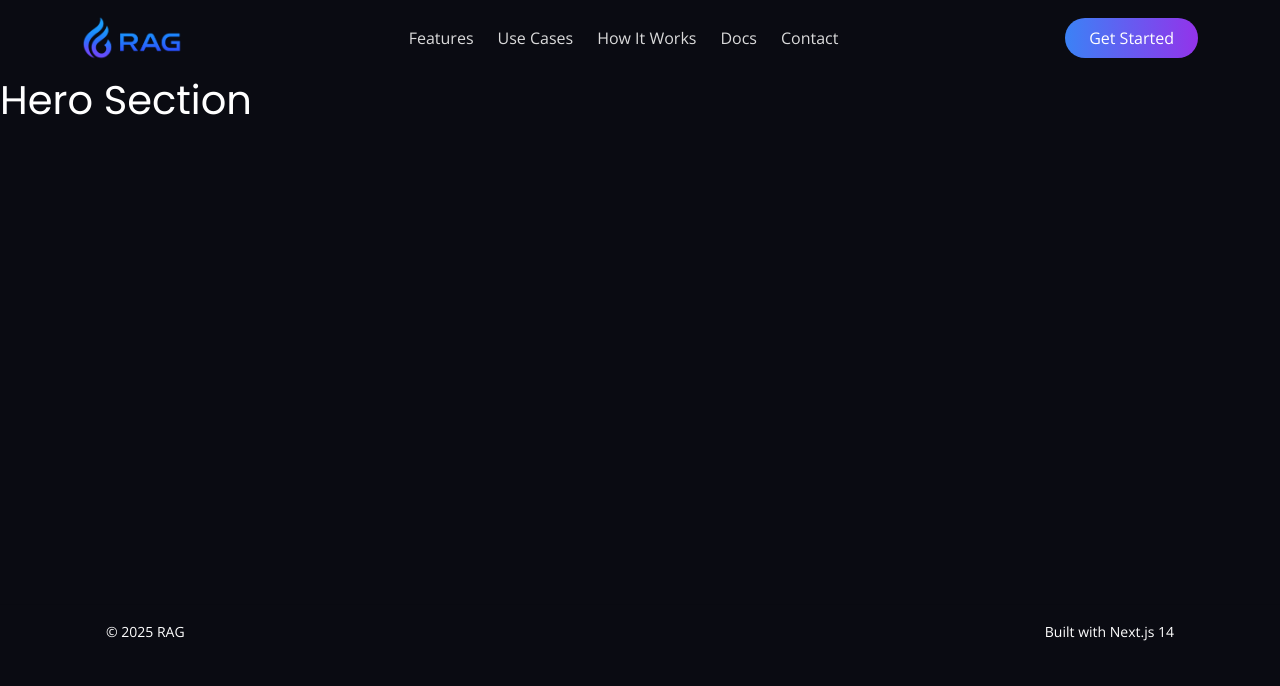
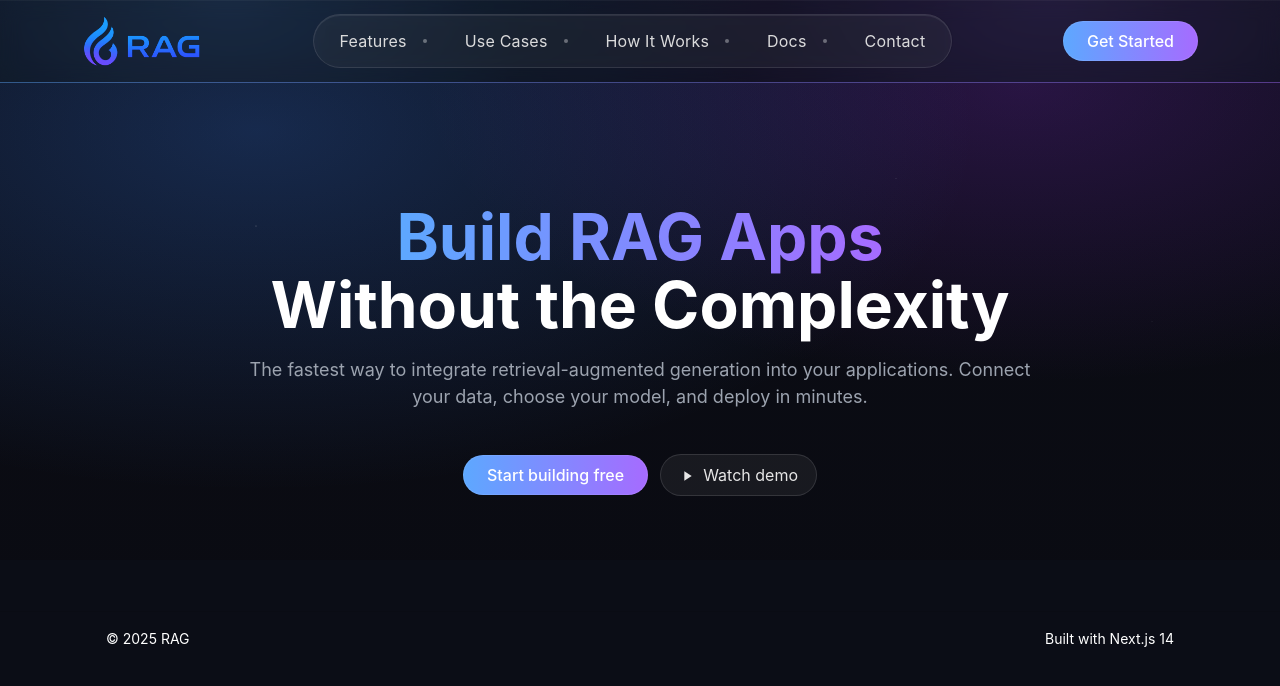
Before and after one commit to dhavalinventam/rag-website, a Next.js app: page / in a window 1280 px wide. Shown: the top 686 px of the page. Built offline with nearby package versions, Linux system fonts and the light colour scheme.

Commit message:
working hero section

```diff
--- a/src/app/layout.tsx
+++ b/src/app/layout.tsx
@@ -1,23 +1,11 @@
 import type { Metadata } from "next";
-import { Open_Sans, Poppins } from "next/font/google";
+// Using local/installed SF UI Display via CSS variables in global styles
 import "bootstrap/dist/css/bootstrap.min.css";
 import "@/styles/global.scss";
 import Header from "@/components/layout/Header";
 import Footer from "@/components/layout/Footer";
 
-const poppins = Poppins({
-  subsets: ["latin"],
-  weight: ["400", "600", "700"],
-  variable: "--font-poppins",
-  display: "swap",
-});
-
-const openSans = Open_Sans({
-  subsets: ["latin"],
-  weight: ["400", "600", "700"],
-  variable: "--font-open-sans",
-  display: "swap",
-});
+// Deprecated font variables removed; use --font-sf from global styles
 
 export const metadata: Metadata = {
   title: {
@@ -47,7 +35,7 @@ export default function RootLayout({
   children: React.ReactNode;
 }>) {
   return (
-    <html lang="en" className={`${poppins.variable} ${openSans.variable}`}>
+    <html lang="en">
       <body>
         <Header />
         <main>{children}</main>
--- a/src/components/layout/Header/Header.module.scss
+++ b/src/components/layout/Header/Header.module.scss
@@ -2,16 +2,29 @@
 
 .header {
   width: 100%;
-  background: $color-bg-primary;
+  background: transparent;
   color: $color-text-light;
   position: sticky;
   top: 0;
   z-index: 50;
-  transition: background-color 0.3s ease, padding 0.3s ease, backdrop-filter 0.3s ease;
+  transition: background-color 0.3s ease, padding 0.3s ease, backdrop-filter 0.3s ease, opacity 0.3s ease;
   position: sticky;
 }
+.header::before {
+  content: "";
+  position: absolute;
+  inset: 0;
+  background:
+    radial-gradient(900px 500px at 18% 0%, rgba($color-accent-blue, 0.28), transparent 60%),
+    radial-gradient(900px 500px at 82% 0%, rgba($color-accent-purple, 0.24), transparent 60%),
+    linear-gradient(180deg, rgba($color-bg-primary, 0.86), rgba($color-bg-primary, 0.6));
+  backdrop-filter: blur(12px) saturate(140%);
+  -webkit-backdrop-filter: blur(12px) saturate(140%);
+  opacity: 0.85;
+  pointer-events: none;
+}
 .brandLogo {
-  max-width: 100px;
+  max-width: 110px;
   height: auto;
 }
 .header::after {
@@ -22,39 +35,59 @@
   bottom: 0;
   height: 1px;
   background: $gradient-primary;
-  opacity: 0;
+  opacity: 0.45;
   transition: opacity 0.3s ease;
 }
 
 .navbar {
-  padding: 1rem 0;
-  background-color: transparent;
-  transition: padding 0.3s ease, background-color 0.3s ease, backdrop-filter 0.3s ease;
+  padding: 0.9rem 0;
+  background-color: rgba($color-bg-primary, 0.16);
+  backdrop-filter: blur(10px);
+  -webkit-backdrop-filter: blur(10px);
+  box-shadow: 0 1px 0 rgba(255, 255, 255, 0.04) inset;
+  transition: padding 0.3s ease, background-color 0.3s ease, backdrop-filter 0.3s ease, box-shadow 0.3s ease;
 }
 
 .brand {
   display: inline-flex;
   align-items: center;
   gap: 10px;
-  font-family: var(--font-poppins), ui-sans-serif, system-ui;
+  font-family: var(--font-sf), ui-sans-serif, system-ui;
   font-weight: 700;
   letter-spacing: 0.5px;
   color: #ffffff;
 }
 
+.navGroup {
+  display: flex;
+  align-items: center;
+  background: rgba(255, 255, 255, 0.05);
+  border: 1px solid rgba(255, 255, 255, 0.1);
+  border-radius: 999px;
+  padding: 10px 16px;
+  box-shadow: inset 0 1px 0 rgba(255, 255, 255, 0.08);
+  backdrop-filter: blur(8px);
+  -webkit-backdrop-filter: blur(8px);
+}
+
 .nav {
-  gap: 24px;
+  gap: 22px;
   align-items: center;
 }
 
 .link {
   position: relative;
-  font-family: var(--font-open-sans), ui-sans-serif, system-ui;
+  font-family: var(--font-sf), ui-sans-serif, system-ui;
   color: $color-text-light;
   opacity: 0.95;
   padding: 0.25rem 0 !important;
+  font-size: 15px;
+  letter-spacing: 0.2px;
   text-decoration: none;
   transition: opacity 0.3s ease;
+  padding-left: 10px !important;
+  padding-right: 10px !important;
+  border-radius: 999px;
 }
 
 .link::after {
@@ -72,6 +105,7 @@
 
 .link:hover {
   opacity: 1;
+  background: rgba(255, 255, 255, 0.08);
 }
 
 .link:hover::after {
@@ -95,6 +129,12 @@
   .nav {
     display: inline-flex;
   }
+  .brandLogo {
+    max-width: 120px;
+  }
+  .link {
+    font-size: 16px;
+  }
 }
 
 .scrolled {
@@ -102,8 +142,27 @@
     opacity: 1;
   }
   .navbar {
-    padding: 0.5rem 0;
-    background-color: rgba($color-bg-primary, 0.85);
-    backdrop-filter: blur(10px);
+    padding: 0.6rem 0;
+    background-color: rgba($color-bg-primary, 0.75);
+    backdrop-filter: blur(12px);
+    -webkit-backdrop-filter: blur(12px);
+    box-shadow: 0 8px 24px rgba(0, 0, 0, 0.35);
   }
 }
+
+.linkSeparator {
+  display: none;
+}
+
+@media (min-width: 992px) {
+  .linkSeparator {
+    display: inline-block;
+    width: 4px;
+    height: 4px;
+    border-radius: 50%;
+    background: rgba(255, 255, 255, 0.35);
+    margin: 0 6px;
+  }
+}
+
+// github pill styles removed as per request
--- a/src/components/layout/Header/index.tsx
+++ b/src/components/layout/Header/index.tsx
@@ -43,23 +43,29 @@ export default function Header() {
           <Navbar.Toggle aria-controls="primaryNav" className={styles.toggler} />
 
           <Navbar.Collapse id="primaryNav" className={styles.collapse}>
+            <div className={`${styles.navGroup} mx-lg-auto mb-3 mb-lg-0`}>
               <Nav
-              className={`${styles.nav} mx-auto`}
+                className={`${styles.nav}`}
                 as="nav"
                 role="navigation"
                 aria-label="Primary Navigation"
               >
-              {navLinks.map((link) => (
+                {navLinks.map((link, index) => (
+                  <span key={link.label} className="d-inline-flex align-items-center">
                     <Link
-                  key={link.label}
                       className={`${styles.link} nav-link`}
                       href={link.href}
                       onClick={() => setExpanded(false)}
                     >
                       {link.label}
                     </Link>
+                    {index < navLinks.length - 1 && (
+                      <span className={styles.linkSeparator} aria-hidden="true" />
+                    )}
+                  </span>
                 ))}
               </Nav>
+            </div>
 
             <div className="d-lg-none mt-3 w-100">
               <Link
@@ -72,7 +78,7 @@ export default function Header() {
             </div>
           </Navbar.Collapse>
 
-          <div className="d-none d-lg-block">
+          <div className="d-none d-lg-flex align-items-center gap-2">
             <Link
               href={{ pathname: "/", hash: "get-started" }}
               className={"btn btn-gradient-primary rounded-pill"}
--- a/src/components/pages/home/hero-section/hero.module.scss
+++ b/src/components/pages/home/hero-section/hero.module.scss
@@ -0,0 +1,94 @@
+@use "../../../../styles/variables" as *;
+
+.hero {
+  position: relative;
+  padding: 7rem 0 4rem;
+  background: radial-gradient(1200px 600px at 20% 10%, rgba(59, 130, 246, 0.25), transparent 60%),
+    radial-gradient(1000px 500px at 80% 0%, rgba(147, 51, 234, 0.22), transparent 60%),
+    linear-gradient(180deg, rgba(10, 11, 18, 0.4), rgba(10, 11, 18, 0.9));
+  overflow: hidden;
+}
+
+.hero::before,
+.hero::after {
+  content: "";
+  position: absolute;
+  inset: 0;
+  pointer-events: none;
+}
+
+// subtle stars
+.hero::before {
+  background-image: radial-gradient(2px 2px at 20% 30%, rgba(255, 255, 255, 0.3), transparent 60%),
+    radial-gradient(1.5px 1.5px at 70% 20%, rgba(255, 255, 255, 0.25), transparent 60%),
+    radial-gradient(1.7px 1.7px at 40% 60%, rgba(255, 255, 255, 0.28), transparent 60%),
+    radial-gradient(1.2px 1.2px at 90% 50%, rgba(255, 255, 255, 0.2), transparent 60%);
+  opacity: 0.6;
+}
+
+.content {
+  text-align: center;
+  max-width: 960px;
+  margin: 0 auto;
+}
+
+.title {
+  font-size: clamp(36px, 6vw, 64px);
+  line-height: 1.07;
+  font-weight: 700;
+  color: #fff;
+}
+
+.gradientText {
+  background: $gradient-primary;
+  -webkit-background-clip: text;
+  background-clip: text;
+  color: transparent;
+}
+
+.subtitle {
+  margin-top: 16px;
+  color: $color-text-secondary;
+  font-size: clamp(16px, 2.5vw, 18px);
+}
+
+.actions {
+  margin-top: 28px;
+  display: inline-flex;
+  gap: 12px;
+  align-items: center;
+  flex-wrap: wrap;
+}
+
+// install button styles removed (replaced with ghost button)
+
+// social proof styles removed
+
+@media (max-width: 575.98px) {
+  .hero {
+    padding: 5rem 0 3rem;
+  }
+  .actions {
+    flex-direction: column;
+    width: 100%;
+  }
+  .installBtn {
+    width: 100%;
+    justify-content: center;
+  }
+}
+
+.playIcon {
+  margin-right: 8px;
+}
+
+@media (min-width: 1200px) {
+  .content {
+    padding-top: 0.5rem;
+  }
+  .subtitle {
+    max-width: 820px;
+    margin-left: auto;
+    margin-right: auto;
+  }
+}
--- a/src/components/pages/home/hero-section/index.tsx
+++ b/src/components/pages/home/hero-section/index.tsx
@@ -1,10 +1,46 @@
-import React from "react";
+"use client";
+import Link from "next/link";
+import styles from "./hero.module.scss";
 
 const HeroSection = () => {
   return (
-    <div>
-      <h1>Hero Section</h1>
-    </div>
+    <section className={styles.hero}>
+      <div className="container">
+        <div className={styles.content}>
+          <h1 className={styles.title}>
+            <span className={styles.gradientText}>Build RAG Apps</span>
+            <br />
+            Without the Complexity
+          </h1>
+          <p className={styles.subtitle}>
+            The fastest way to integrate retrieval-augmented generation into your applications.
+            Connect your data, choose your model, and deploy in minutes.
+          </p>
+
+          <div className={styles.actions}>
+            <Link
+              href={{ pathname: "/", hash: "get-started" }}
+              className={"btn btn-gradient-primary rounded-pill"}
+            >
+              Start building free
+            </Link>
+            <Link href={{ pathname: "/", hash: "demo" }} className={"btn btn-ghost rounded-pill"}>
+              <svg
+                className={styles.playIcon}
+                width="16"
+                height="16"
+                viewBox="0 0 24 24"
+                fill="currentColor"
+                aria-hidden="true"
+              >
+                <path d="M8 5v14l11-7z"></path>
+              </svg>
+              Watch demo
+            </Link>
+          </div>
+        </div>
+      </div>
+    </section>
   );
 };
 
--- a/src/styles/_variables.scss
+++ b/src/styles/_variables.scss
@@ -1,5 +1,5 @@
 // Theme Colors
-$color-bg-primary: #0A0B12;   // main background (dark navy)
+$color-bg-primary: #0b0d16;   // dark space navy
 $color-bg-secondary: #111827; // section backgrounds
 $color-bg-card: #1F2937;      // cards, feature boxes
 
@@ -7,8 +7,8 @@ $color-text-primary: #FFFFFF;   // main text
 $color-text-secondary: #9CA3AF; // muted text
 $color-text-light: #E6E6E6;     // navbar, footer links
 
-$color-accent-blue: #3B82F6;    // primary gradient start
-$color-accent-purple: #9333EA;  // primary gradient end
+$color-accent-blue: #5da8ff;    // brighter hero glow
+$color-accent-purple: #a66bff;  // vivid purple to match screenshot
 $color-accent-gold: #FBBF24;    // highlight (stars, ratings)
 
 // Gradients
--- a/src/styles/global.scss
+++ b/src/styles/global.scss
@@ -1,5 +1,10 @@
 @use "./variables" as *;
 @use "./mixins" as *;
+
+:root {
+  --font-sf: "SF UI Display", -apple-system, BlinkMacSystemFont, "Segoe UI", Roboto, "Helvetica Neue", Arial,
+    "Noto Sans", "Liberation Sans", sans-serif;
+}
 
 html,
 body {
@@ -10,7 +15,7 @@ body {
 body {
   background-color: $color-bg-primary;
   color: $color-text-primary;
-  font-family: var(--font-open-sans);
+  font-family: var(--font-sf);
   -webkit-font-smoothing: antialiased;
   -moz-osx-font-smoothing: grayscale;
 }
@@ -21,7 +26,7 @@ h3,
 h4,
 h5,
 h6 {
-  font-family: var(--font-poppins);
+  font-family: var(--font-sf);
 }
 
 * {
@@ -62,6 +67,7 @@ a {
   padding: 0.5rem 1.5rem;
   transition: box-shadow 0.3s ease, filter 0.3s ease, transform 0.3s ease;
   font-size: 16px;
+  box-shadow: 0 0 0 1px rgba(255,255,255,0.08) inset;
 }
 
 .btn-gradient-primary:hover,
@@ -71,6 +77,22 @@ a {
   box-shadow: 0 0 0 3px rgba($color-accent-blue, 0.15), 0 8px 24px rgba($color-accent-purple, 0.35);
 }
 
+// Ghost button (used for secondary CTAs)
+.btn-ghost {
+  background: rgba(255, 255, 255, 0.06);
+  color: #e6e6e6;
+  border: 1px solid rgba(255, 255, 255, 0.12);
+  padding: 0.5rem 1.125rem;
+  transition: background 0.2s ease, border-color 0.2s ease, transform 0.2s ease;
+}
+
+.btn-ghost:hover,
+.btn-ghost:focus {
+  background: rgba(255, 255, 255, 0.1);
+  border-color: rgba(255, 255, 255, 0.18);
+  transform: translateY(-1px);
+}
+
 main {
   min-height: 60svh;
 }
```
Lines whose indentation alone changed are shown as unchanged.
